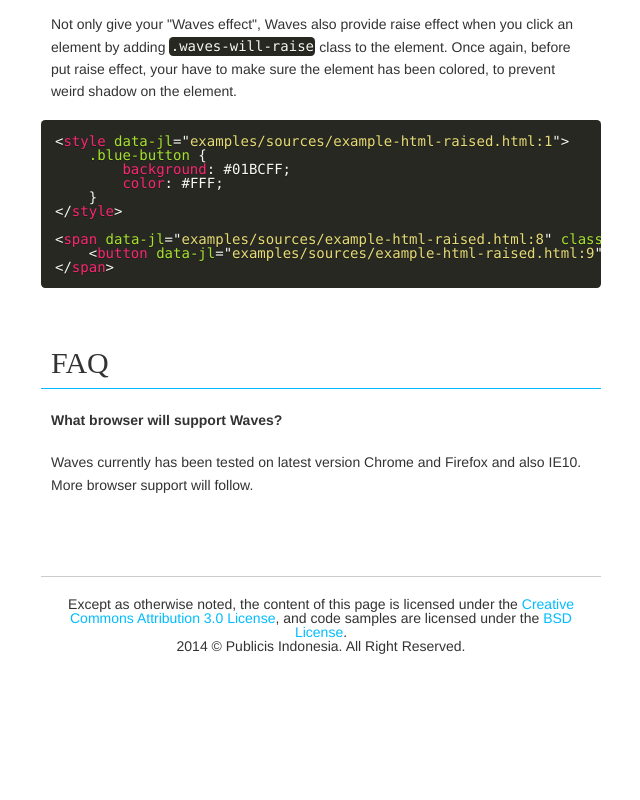
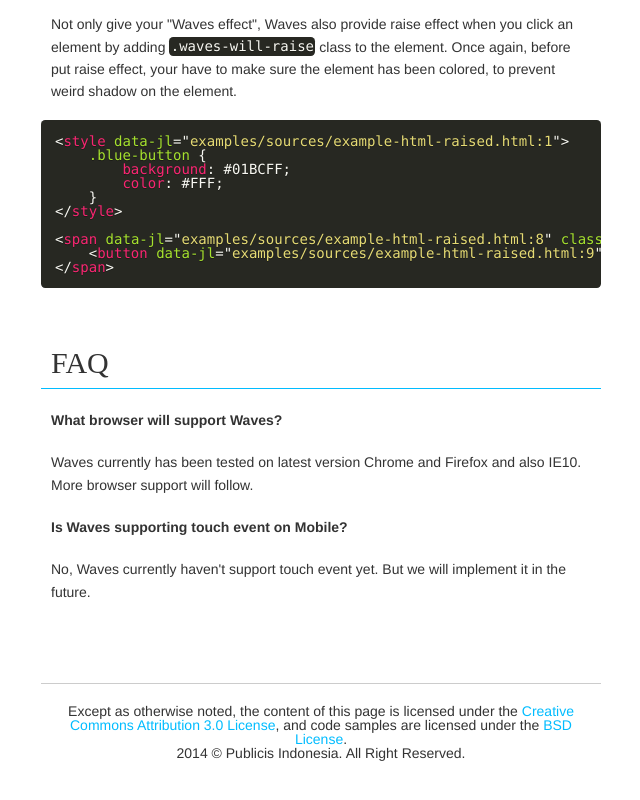
Before and after one commit to fians/Waves, a plain HTML site: page examples/index.html in a window 1280 px wide. Shown: the part 3891-4691 px from the top of the page, without its empty margins (319-959 px from the left). Before the commit the page ends 4584 px from the top, so only its background shows below. Drawn offline with nearby package versions, Linux system fonts and the light colour scheme; files that its build step writes are made by us from their sources; files whose address does not match are found by name; a web font is replaced by a local one.

Commit message:
DOC: Add a FAQ item

```diff
--- a/examples/index.html
+++ b/examples/index.html
@@ -251,6 +251,14 @@
 				<p>
 					Waves currently has been tested on latest version Chrome and Firefox and also IE10. More browser support will follow.
 				</p>
+
+				<p>
+					<strong>Is Waves supporting touch event on Mobile?</strong>
+				</p>
+
+				<p>
+					No, Waves currently haven't support touch event yet. But we will implement it in the future.
+				</p>
 			</div>
 
 			<footer class="text-center">
```
